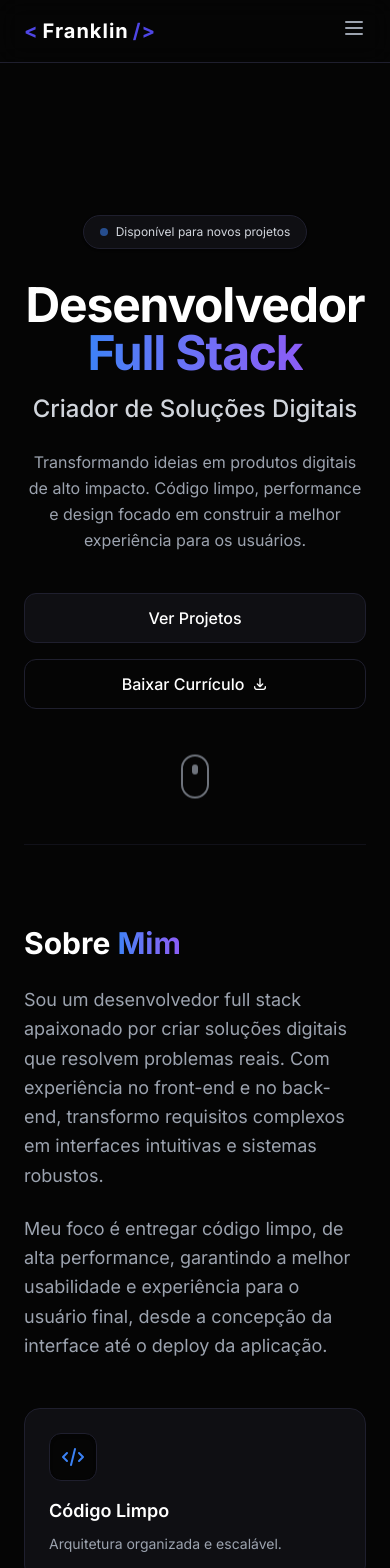
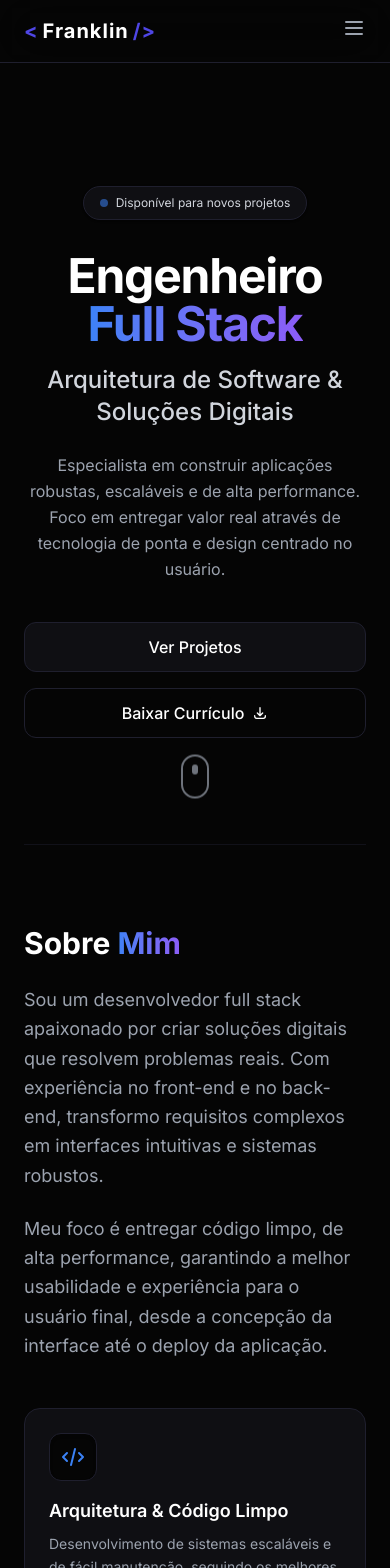
Before and after one commit to franklinferreiraf/meu-portfolio, a React (Vite) app: page / in a window 390 px wide. Shown: the top 1568 px of the page. Built offline with nearby package versions, Linux system fonts and the light colour scheme.

Commit message:
feat: upgrade professional positioning and UI enhancements

```diff
--- a/src/components/Navbar.jsx
+++ b/src/components/Navbar.jsx
@@ -3,7 +3,7 @@ import React from 'react';
 
 const Navbar = () => {
   return (
-    <nav className="fixed w-full top-0 z-50 bg-background/80 backdrop-blur-md border-b border-cardBorder">
+    <nav className="fixed w-full top-0 z-50 bg-background/60 backdrop-blur-xl border-b border-cardBorder">
       <div className="max-w-7xl mx-auto px-6 sm:px-12 py-4 flex justify-between items-center">
         {/* Logo */}
         <a href="#home" className="text-xl font-bold text-white tracking-wider flex items-center gap-1">
--- a/src/data/index.jsx
+++ b/src/data/index.jsx
@@ -1,8 +1,8 @@
 export const sobreCards = [
   {
     id: 1,
-    titulo: "Código Limpo",
-    descricao: "Arquitetura organizada e escalável.",
+    titulo: "Arquitetura & Código Limpo",
+    descricao: "Desenvolvimento de sistemas escaláveis e de fácil manutenção, seguindo os melhores padrões de mercado.",
     icone: (
       <svg className="w-6 h-6 text-secondary" fill="none" stroke="currentColor" viewBox="0 0 24 24">
         <path strokeLinecap="round" strokeLinejoin="round" strokeWidth="2" d="M10 20l4-16m4 4l4 4-4 4M6 16l-4-4 4-4" />
@@ -11,8 +11,8 @@ export const sobreCards = [
   },
   {
     id: 2,
-    titulo: "Performance",
-    descricao: "Aplicações rápidas e otimizadas.",
+    titulo: "Performance & Otimização",
+    descricao: "Foco em aplicações de alta performance, com carregamento rápido e otimização de recursos.",
     icone: (
       <svg className="w-6 h-6 text-secondary" fill="none" stroke="currentColor" viewBox="0 0 24 24">
         <path strokeLinecap="round" strokeLinejoin="round" strokeWidth="2" d="M13 10V3L4 14h7v7l9-11h-7z" />
@@ -21,8 +21,8 @@ export const sobreCards = [
   },
   {
     id: 3,
-    titulo: "Resultados",
-    descricao: "Soluções focadas em resolver problemas e converter clientes.",
+    titulo: "Soluções de Ponta a Ponta",
+    descricao: "Capacidade técnica para atuar em todo o ciclo de vida do product, da concepção ao deploy.",
     icone: (
       <svg className="w-6 h-6 text-secondary" fill="none" stroke="currentColor" viewBox="0 0 24 24">
         <path strokeLinecap="round" strokeLinejoin="round" strokeWidth="2" d="M12 4.354a4 4 0 110 5.292M15 21H3v-1a6 6 0 0112 0v1zm0 0h6v-1a6 6 0 00-9-5.197M13 7a4 4 0 11-8 0 4 4 0 018 0z" />
@@ -35,7 +35,7 @@ export const projetosLista = [
   {
     id: 1,
     titulo: "FFSystem",
-    descricao: "Sistema PDV para comércios locais.",
+    descricao: "Ecosistema PDV/ERP completo focado em automação comercial e gestão eficiente.",
     tags: ["React", "Javascript", "Java", "MySQL"],
     imagem: "/projetos/ffsystem.png",
     linkProjeto: "https://site-ffsystem.vercel.app/",
@@ -44,7 +44,7 @@ export const projetosLista = [
   {
     id: 2,
     titulo: "EJC Group Manutenção Industrial",
-    descricao: "Site para manutenção industrial de Alta Performace.",
+    descricao: "Solução digital institucional para serviços de engenharia industrial de alta complexidade.",
     tags: ["React", "Javascript", "UI/UX"],
     imagem: "/projetos/manutencaoindustrial.png",
     linkProjeto: "https://site-manutencao-industria.vercel.app/",
@@ -53,7 +53,7 @@ export const projetosLista = [
   {
     id: 3,
     titulo: "Europa Pra VC",
-    descricao: "Plataforma de produtos vindo da Europa para o Brasil.",
+    descricao: "Arquitetura robusta para e-commerce internacional com integração de APIs e logística.",
     tags: ["React", "Javascript", ".NET", "C#", "API", "Docker"],
     imagem: "/projetos/europapravc.png",
     linkProjeto: "https://europapravc.com/",
@@ -62,7 +62,7 @@ export const projetosLista = [
   {
     id: 4,
     titulo: "Grupo Mais Saúde",
-    descricao: "Site para uma Clínica.",
+    descricao: "Plataforma digital para clínica médica com foco em conversão e experiência do paciente.",
     tags: ["Javascript", "React"],
     imagem: "/projetos/gpmaissaude.png",
     linkProjeto: "https://gpmaisaude.com.br/",
@@ -93,24 +93,34 @@ export const habilidades = [
   },
   {
     id: 3,
-    categoria: "Ferramentas",
+    categoria: "Cloud & DevOps",
+    icone: (
+      <svg className="w-5 h-5 text-secondary" fill="none" stroke="currentColor" viewBox="0 0 24 24">
+        <path strokeLinecap="round" strokeLinejoin="round" strokeWidth="2" d="M3 15a4 4 0 004 4h9a5 5 0 10-.1-9.999 5.002 5.002 0 10-9.78 2.096A4.001 4.001 0 003 15z" />
+      </svg>
+    ),
+    tecnologias: ["AWS", "Azure", "Docker", "Git", "GitHub", "Vercel"]
+  },
+  {
+    id: 4,
+    categoria: "Especialidades",
     icone: (
       <svg className="w-5 h-5 text-secondary" fill="none" stroke="currentColor" viewBox="0 0 24 24">
         <path strokeLinecap="round" strokeLinejoin="round" strokeWidth="2" d="M10.325 4.317c.426-1.756 2.924-1.756 3.35 0a1.724 1.724 0 002.573 1.066c1.543-.94 3.31.826 2.37 2.37a1.724 1.724 0 001.065 2.572c1.756.426 1.756 2.924 0 3.35a1.724 1.724 0 00-1.066 2.573c.94 1.543-.826 3.31-2.37 2.37a1.724 1.724 0 00-2.572 1.065c-.426 1.756-2.924 1.756-3.35 0a1.724 1.724 0 00-2.573-1.066c-1.543.94-3.31-.826-2.37-2.37a1.724 1.724 0 00-1.065-2.572c-1.756-.426-1.756-2.924 0-3.35a1.724 1.724 0 001.066-2.573c-.94-1.543.826-3.31 2.37-2.37.996.608 2.296.07 2.572-1.065z" />
         <path strokeLinecap="round" strokeLinejoin="round" strokeWidth="2" d="M15 12a3 3 0 11-6 0 3 3 0 016 0z" />
       </svg>
     ),
-    tecnologias: ["Salesforce", "Git", "GitHub", "VS Code", "Figma", "Vite"]
+    tecnologias: ["Salesforce (Apex/Flows)", "Arquitetura de Software", "Clean Code", "Design Patterns"]
   },
   {
-    id: 4,
+    id: 5,
     categoria: "Banco de Dados",
     icone: (
       <svg className="w-5 h-5 text-secondary" fill="none" stroke="currentColor" viewBox="0 0 24 24">
         <path strokeLinecap="round" strokeLinejoin="round" strokeWidth="2" d="M4 7v10c0 2.21 3.582 4 8 4s8-1.79 8-4V7M4 7c0 2.21 3.582 4 8 4s8-1.79 8-4M4 7c0-2.21 3.582-4 8-4s8 1.79 8 4m0 5c0 2.21-3.582 4-8 4s-8-1.79-8-4"></path>
       </svg>
     ),
-    tecnologias: ["MySQL", "PostgreSQL", "MongoDB", "SQL Server", "Docker"]
+    tecnologias: ["MySQL", "PostgreSQL", "MongoDB", "SQL Server"]
   }
 ];
 
@@ -118,28 +128,28 @@ export const experiencias = [
   {
     id: 1,
     ano: "2026 - Presente",
-    cargo: "Desenvolvedor Full Stack",
+    cargo: "Engenheiro Full Stack",
     empresa: "Projeto Europa Pra VC",
-    descricao: "A EuropaPraVC é uma plataforma moderna de e-commerce e facilitação de compras, projetada para conectar clientes a produtos exclusivos da Europa. Com o lema Sua ponte para a Europa, o sistema atua como uma vitrine digital inteligente e um portal seguro para encomendas internacionais."
+    descricao: "Liderança técnica no desenvolvimento da plataforma EuropaPraVC. Responsável pela arquitetura de ponta a ponta, integração de APIs internacionais e otimização de performance para escalabilidade global."
   },
   {
     id: 2,
     ano: "2026",
-    cargo: "Desenvolvedor Frontend",
+    cargo: "Engenheiro Frontend",
     empresa: "Grupo Mais Saúde",
-    descricao: "O site GP Mais Saúde apresenta uma empresa especializada em serviços de saúde."
+    descricao: "Desenvolvimento de interface de alta conversão para clínica médica, priorizando acessibilidade, performance e SEO."
   },
   {
     id: 3,
     ano: "2025 - 2026",
-    cargo: "Desenvolvedor Frontend & Backend",
+    cargo: "Engenheiro Full Stack",
     empresa: "FFSystem",
-    descricao: "O FFSystem é uma plataforma moderna e completa de Frente de Caixa (PDV) e Gestão Empresarial (ERP Light), desenhada para automatizar e simplificar o dia a dia de pequenos e médios comércios."
+    descricao: "Concepção e desenvolvimento de um ecossistema PDV/ERP completo. Implementação de lógica de negócios complexa no backend e interface intuitiva para usuários finais."
   },
   {
     id: 4,
     ano: "2024 - 2025",
-    cargo: "Desenvolvedor Salesforce – Projetos e Mentoria Técnica",
-    descricao: "Atuação em projetos Salesforce sob orientação de desenolvedor sênior, desenvolvimento e manutenção de automações utilizando Flows e Apex. Migração de Process Builder para Flows seguindo boas práticas da plataforma."
+    cargo: "Engenheiro de Software Salesforce",
+    descricao: "Especialista em automação de processos na plataforma Salesforce. Desenvolvimento de soluções robustas com Apex e Flows, focando em redução de churn e eficiência operacional."
   }
 ];
--- a/src/sections/Hero.jsx
+++ b/src/sections/Hero.jsx
@@ -3,7 +3,11 @@ import React from 'react';
 
 const Hero = () => {
   return (
-    <section id="home" className="pt-40 pb-20 md:pt-48 md:pb-32 flex flex-col items-center text-center min-h-screen justify-center relative">
+    <section id="home" className="pt-40 pb-20 md:pt-48 md:pb-32 flex flex-col items-center text-center min-h-screen justify-center relative overflow-hidden">
+
+      {/* Background Glows */}
+      <div className="absolute top-1/4 -left-20 w-72 h-72 bg-primary/20 rounded-full blur-[120px] -z-10"></div>
+      <div className="absolute bottom-1/4 -right-20 w-72 h-72 bg-secondary/20 rounded-full blur-[120px] -z-10"></div>
 
       {/* Badge de Status */}
       <div className="inline-flex items-center gap-2 px-4 py-2 rounded-full bg-card border border-cardBorder text-xs text-gray-300 mb-8 shadow-sm">
@@ -13,16 +17,16 @@ const Hero = () => {
 
       {/* Títulos Principais */}
       <h1 className="text-5xl md:text-7xl font-bold text-white mb-4 tracking-tight">
-        Desenvolvedor <span className="text-gradient">Full Stack</span>
+        Engenheiro <span className="text-gradient">Full Stack</span>
       </h1>
       <h2 className="text-2xl md:text-3xl text-gray-300 font-medium mb-6">
-        Criador de Soluções Digitais
+        Arquitetura de Software & Soluções Digitais
       </h2>
 
       {/* Parágrafo de Apresentação */}
       <p className="max-w-2xl text-muted text-base md:text-lg mb-10 leading-relaxed">
-        Transformando ideias em produtos digitais de alto impacto. Código limpo,
-        performance e design focado em construir a melhor experiência para os usuários.
+        Especialista em construir aplicações robustas, escaláveis e de alta performance.
+        Foco em entregar valor real através de tecnologia de ponta e design centrado no usuário.
       </p>
 
       {/* Botões de Ação */}
@@ -33,8 +37,8 @@ const Hero = () => {
 
         {/* Botão de Baixar Currículo */}
         <a
-          href="/CURRICULO - FRANKLIN FERREIRA DOS SANTOS.pdf"
-          download="CURRICULO - FRANKLIN FERREIRA DOS SANTOS.pdf"
+          href="/CURRICULO_FRANKLIN_FERREIRA.pdf"
+          download="CURRICULO_FRANKLIN_FERREIRA.pdf"
           className="px-8 py-3 rounded-xl bg-transparent border border-cardBorder text-white font-medium hover:bg-card hover:border-primary/50 transition-all flex items-center justify-center gap-2"
         >
           Baixar Currículo
```
Also changed, not shown: 1 other file (tests, documents, lock files or other folders).
